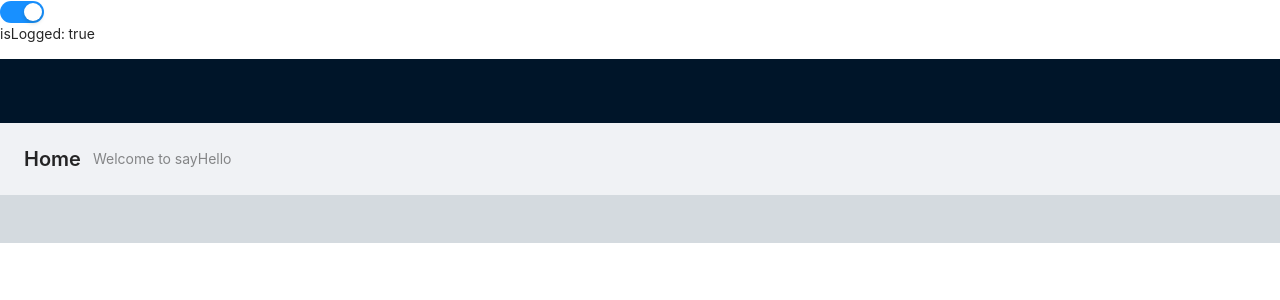
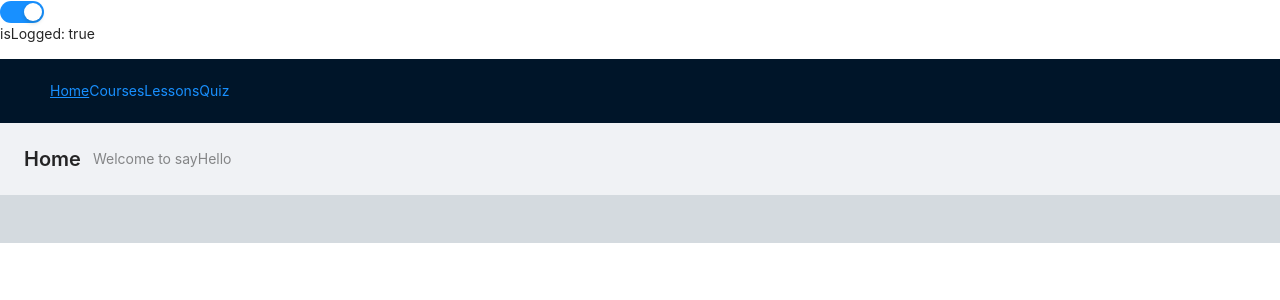
Before and after one commit to antoineGH/sayhello, a React (Create React App) app: page /auth/home in a window 1280 px wide. Shown: the top 300 px of the page. Built offline with nearby package versions, Linux system fonts and the light colour scheme.

Commit message:
create topmenu

```diff
--- /dev/null
+++ b/src/components/topMenu/CustomLink.tsx
@@ -0,0 +1,16 @@
+import { Link } from 'react-router-dom'
+import { useResolvedPath, useMatch } from 'react-router'
+import type { LinkProps } from 'react-router-dom'
+
+function CustomLink({ children, to, ...props }: LinkProps) {
+	let resolved = useResolvedPath(to)
+	let match = useMatch({ path: resolved.pathname, end: true })
+
+	return (
+		<Link style={{ textDecoration: match ? 'underline' : 'none' }} to={to} {...props}>
+			{children}
+		</Link>
+	)
+}
+
+export default CustomLink
--- /dev/null
+++ b/src/components/topMenu/MenuItem.tsx
@@ -0,0 +1,18 @@
+import { menu } from './menu'
+import CustomLink from './CustomLink'
+
+const MenuItem = () => {
+	return (
+		<>
+			{menu.map((element) => {
+				return (
+					<CustomLink key={element.name} to={element.path}>
+						{element.name}
+					</CustomLink>
+				)
+			})}
+		</>
+	)
+}
+
+export default MenuItem
--- /dev/null
+++ b/src/components/topMenu/TopMenu.tsx
@@ -0,0 +1,11 @@
+import MenuItem from './MenuItem'
+
+const TopMenu = () => {
+	return (
+		<>
+			<MenuItem />
+		</>
+	)
+}
+
+export default TopMenu
--- /dev/null
+++ b/src/components/topMenu/menu.ts
@@ -0,0 +1,18 @@
+export const menu = [
+	{
+		name: 'Home',
+		path: '/auth/home',
+	},
+	{
+		name: 'Courses',
+		path: '/auth/course',
+	},
+	{
+		name: 'Lessons',
+		path: '/auth/lesson',
+	},
+	{
+		name: 'Quiz',
+		path: '/auth/quiz',
+	},
+]
--- a/src/layouts/Auth.tsx
+++ b/src/layouts/Auth.tsx
@@ -1,11 +1,14 @@
 import { Outlet } from 'react-router'
 import { Layout } from 'antd'
+import TopMenu from 'components/topMenu/TopMenu'
 
 const Auth = () => {
 	const { Header, Footer } = Layout
 	return (
 		<>
-			<Header></Header>
+			<Header>
+				<TopMenu />
+			</Header>
 			<Outlet />
 			<Footer style={{ textAlign: 'center', backgroundColor: '#d4dadf' }}></Footer>
 		</>
```
